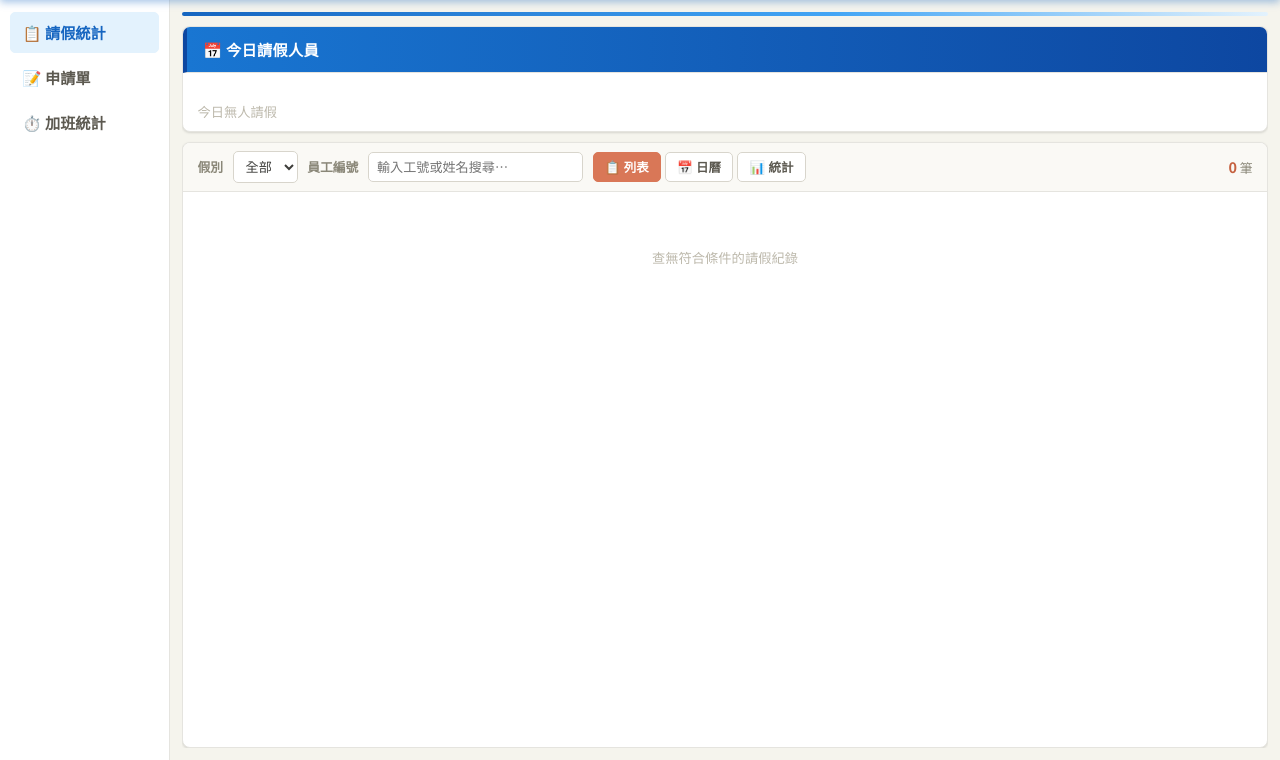
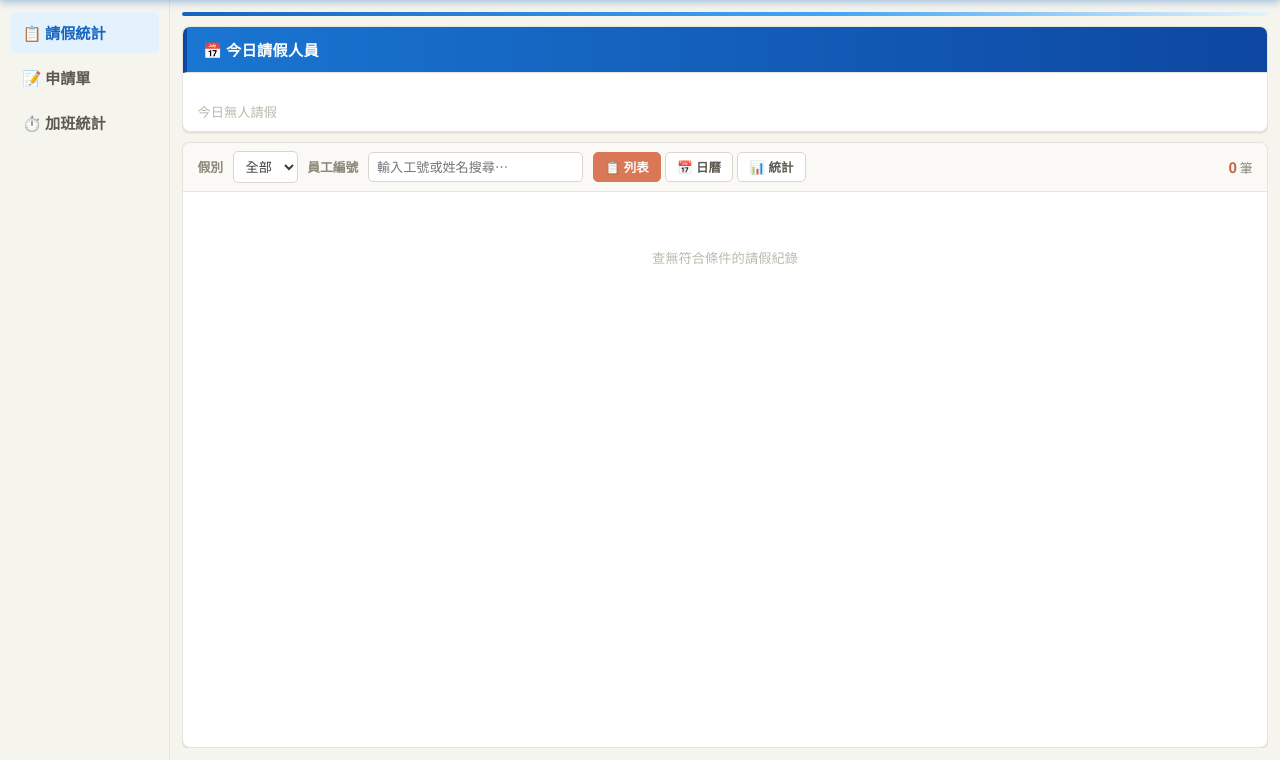
Before and after one commit to jie522/060520-PDS-, a Flask app: page /management in a window 1280 px wide. Shown: the part 40-800 px from the top of the page. Run offline with Flask 3, Linux system fonts and the light colour scheme; data that the repository does not hold is empty.

Commit message:
管理頁左側選單底色改為淺灰，與內容區做出區隔

```diff
--- a/dist_embed/製令查詢/_app/templates/management.html
+++ b/dist_embed/製令查詢/_app/templates/management.html
@@ -89,7 +89,7 @@
     .page-sub-nav {
       display: flex; flex-direction: column; gap: .25rem;
       width: 170px; flex-shrink: 0;
-      padding: .75rem .6rem; background: var(--surface);
+      padding: .75rem .6rem; background: var(--bg);
       border-right: 1px solid var(--border); overflow-y: auto;
     }
     .page-sub-tab {
--- a/templates/management.html
+++ b/templates/management.html
@@ -89,7 +89,7 @@
     .page-sub-nav {
       display: flex; flex-direction: column; gap: .25rem;
       width: 170px; flex-shrink: 0;
-      padding: .75rem .6rem; background: var(--surface);
+      padding: .75rem .6rem; background: var(--bg);
       border-right: 1px solid var(--border); overflow-y: auto;
     }
     .page-sub-tab {
```
